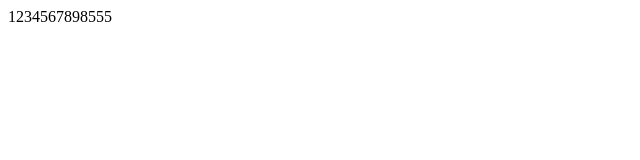
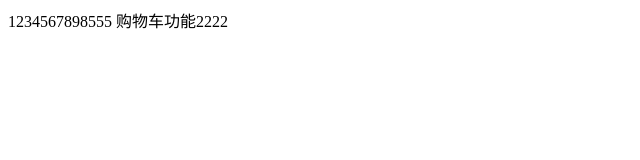
Before and after one commit to 14718115686/cxl, a plain HTML site: page index.html in a window 1280 px wide. Shown: the whole page, without its empty margins (0-640 px from the left). Drawn offline with Linux system fonts and the light colour scheme.

Commit message:
新添加的

```diff
--- a/index.html
+++ b/index.html
@@ -7,5 +7,7 @@
 </head>
 <body>
     1234567898555
+
+    购物车功能2222
 </body>
 </html>
```
